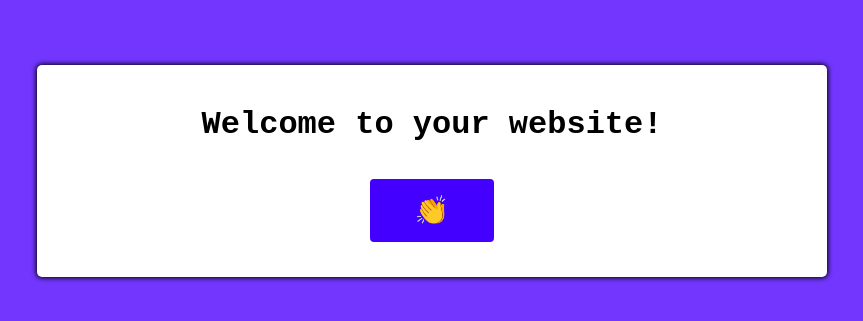
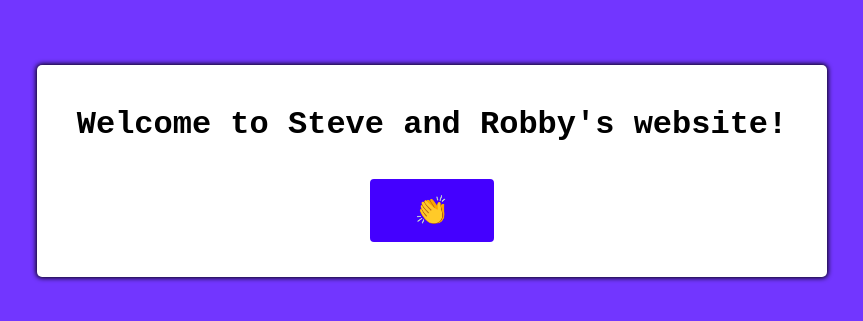
Before and after one commit to Codecademy/deploying-a-static-site-with-netlify-sample, a plain HTML site: page index.html in a window 1280 px wide. Shown: the part 229-550 px from the top of the page, without its empty margins (208-1071 px from the left). Drawn offline with Linux system fonts and the light colour scheme; a web font is replaced by a local one.

Commit message:
Update index.html

```diff
--- a/index.html
+++ b/index.html
@@ -12,7 +12,7 @@
 
 <body>
   <div class="container">
-    <h1>Welcome to your website!</h1>
+    <h1>Welcome to Steve and Robby's website!</h1>
     <button id="clap-button" class="button">👏</button>
   </div>
 </body>
```
